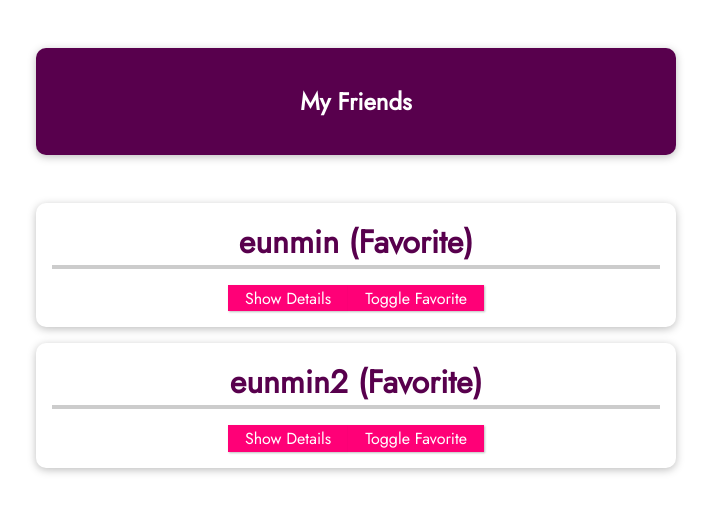
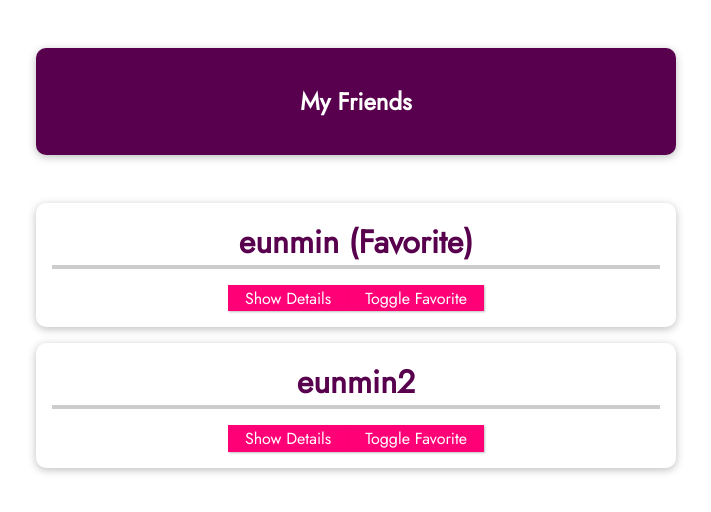
Before and after one commit to babyazalea/vue-first-app, a Vue app: page / in a window 1280 px wide. Shown: the top 512 px of the page, without its empty margins (284-995 px from the left). Built offline with nearby package versions, Linux system fonts and the light colour scheme.

Commit message:
emitting from Child-Component to Parent-Component

```diff
--- a/src/App.vue
+++ b/src/App.vue
@@ -7,10 +7,12 @@
       <friend-contact
         v-for="friend in friends"
         :key="friend.id"
+        :id="friend.id"
         :name="friend.name"
         :phone-number="friend.phone"
         :email-address="friend.email"
-        :is-favorite="true"
+        :is-favorite="friend.isFavorite"
+        @toggle-favorite="toggleFavoriteStatus"
       ></friend-contact>
     </ul>
   </section>
@@ -28,15 +30,25 @@
           name: "eunmin",
           phone: "101010",
           email: "test@test.com",
+          isFavorite: true,
         },
         {
           id: "em2",
           name: "eunmin2",
           phone: "1010102",
           email: "test2@test2.com",
+          isFavorite: false,
         },
       ],
     };
+  },
+  methods: {
+    toggleFavoriteStatus(friendId) {
+      const identifiedFriend = this.friends.find(
+        (friend) => friend.id === friendId
+      );
+      identifiedFriend.isFavorite = !identifiedFriend.isFavorite;
+    },
   },
 };
 </script>
--- a/src/components/FriendContact.vue
+++ b/src/components/FriendContact.vue
@@ -1,6 +1,6 @@
 <template>
   <li>
-    <h2>{{ name }} {{ friendIsFavorite === true ? "(Favorite)" : "" }}</h2>
+    <h2>{{ name }} {{ isFavorite === true ? "(Favorite)" : "" }}</h2>
     <button @click="toggleDetails">
       {{ detailsAreVisible ? "Hide" : "Show" }} Details
     </button>
@@ -18,6 +18,10 @@
 export default {
   // props: ["name", "phoneNumber", "emailAddress", "isFavorite"],
   props: {
+    id: {
+      type: String,
+      required: true,
+    },
     name: {
       type: String,
       required: true,
@@ -42,7 +46,6 @@
   data() {
     return {
       detailsAreVisible: false,
-      friendIsFavorite: this.isFavorite,
     };
   },
   methods: {
@@ -50,7 +53,7 @@
       this.detailsAreVisible = !this.detailsAreVisible;
     },
     toggleFavorite() {
-      this.friendIsFavorite = !this.friendIsFavorite;
+      this.$emit("toggle-favorite", this.id);
     },
   },
 };
```
